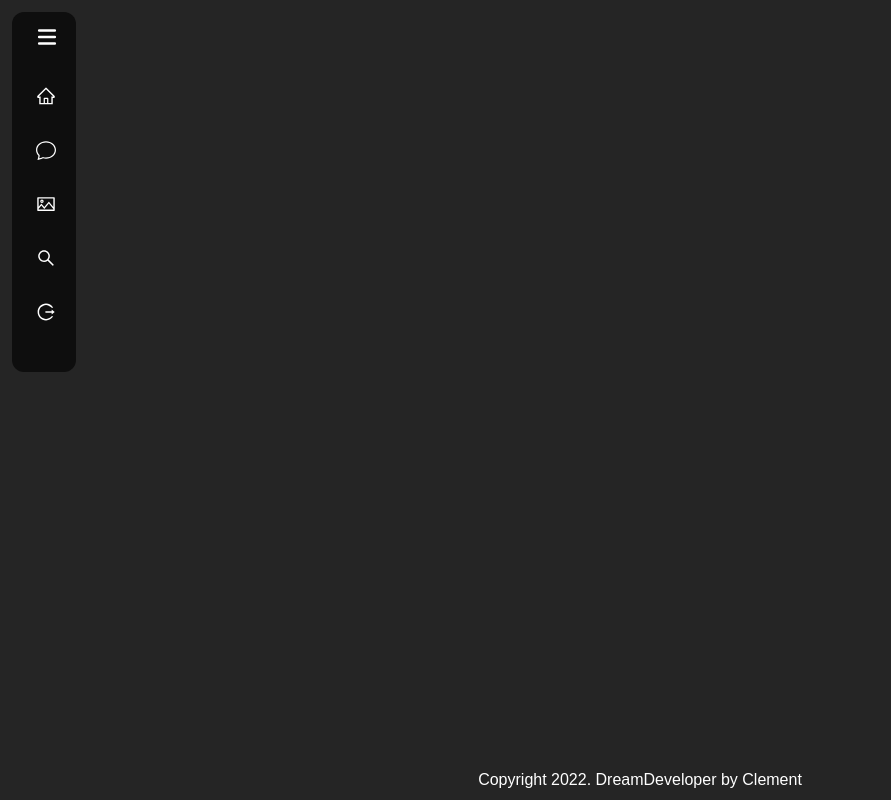
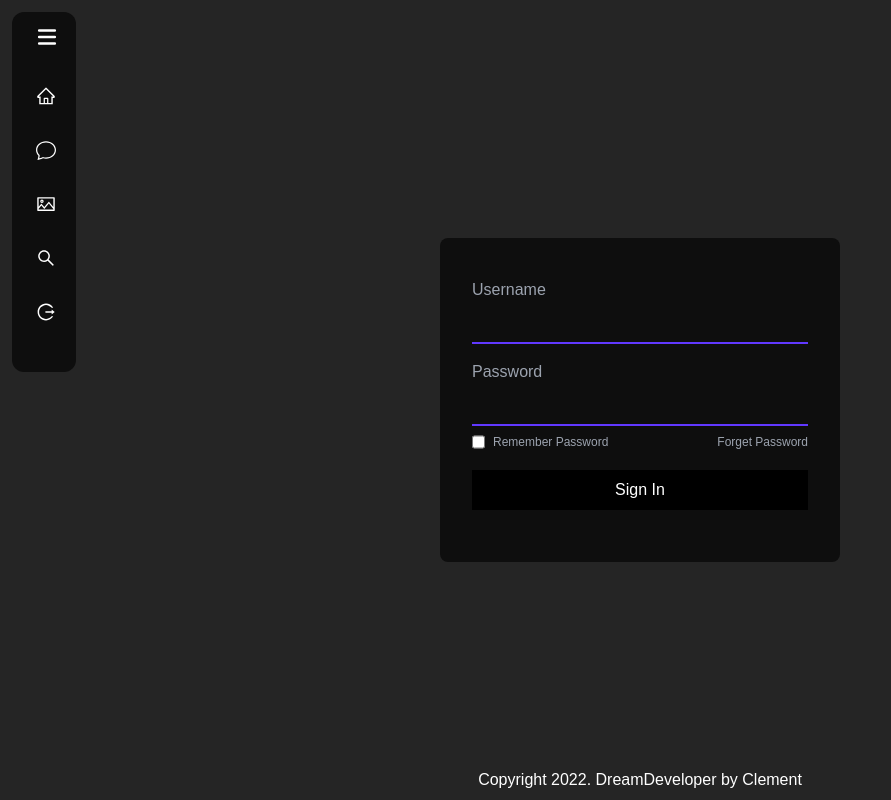
Before and after one commit to ClementWong711/DreamDeveloper, a React (Create React App) app: page / in a window 1280 px wide. Shown: the whole page, without its empty margins (0-891 px from the left). Built offline with nearby package versions, Linux system fonts and the light colour scheme.

Commit message:
Create Components folder & Create Login component

```diff
--- a/src/App.jsx
+++ b/src/App.jsx
@@ -1,17 +1,18 @@
 import './App.css';
-import Footer from './Footer';
-import SideNav from './SideNav';
+import Footer from './Components/Footer';
+import SideNav from './Components/SideNav';
 import { BrowserRouter as Router, Route, Switch } from "react-router-dom";
+import Login from './Components/Login';
 
 function App() {
   return (
     <Router>
       <SideNav />
-      <div className="flex gap-6">
+      <div className="min-h-screen flex items-center justify-center text-white">
         <div className='content'>
           <Switch>
             <Route exact path="/" >
-
+              <Login />
             </Route>
             <Route path="/chat">
               <h1>Chatroom</h1>
--- /dev/null
+++ b/src/Components/Login.jsx
@@ -0,0 +1,22 @@
+import React from "react";
+
+const Login = () => {
+    return (
+        <form className="w-[400px] bg-[#0e0e0e] p-8 rounded-lg">
+            <div className="flex flex-col py-2">
+                <label className="text-gray-400">Username</label>
+                <input className="p-2 bg-[#0e0e0e] border-b-2 border-[#6138ff] focus:border-[#9c83ff] duration-300 outline-none" type="text" />
+            </div>
+            <div className="flex flex-col py-2">
+                <label className="text-gray-400">Password</label>
+                <input className="p-2 bg-[#0e0e0e] border-b-2 border-[#6138ff] focus:border-[#9c83ff] duration-300 outline-none" type="password" />
+            </div>
+            <div className="flex justify-between text-gray-400 text-xs">
+                <p className="flex"><input className="mr-2" type="checkbox" />Remember Password</p>
+                <p>Forget Password</p>
+            </div>
+            <button className="w-full text-center my-5 py-2 bg-black hover:shadow-lg hover:shadow-black duration-300" type="submit">Sign In</button>
+        </form>
+    );
+}
+export default Login;
```
Also changed, not shown: src/Components/Footer.jsx (renamed from src/Footer.jsx), src/Components/SideNav.jsx (renamed from src/SideNav.jsx).
